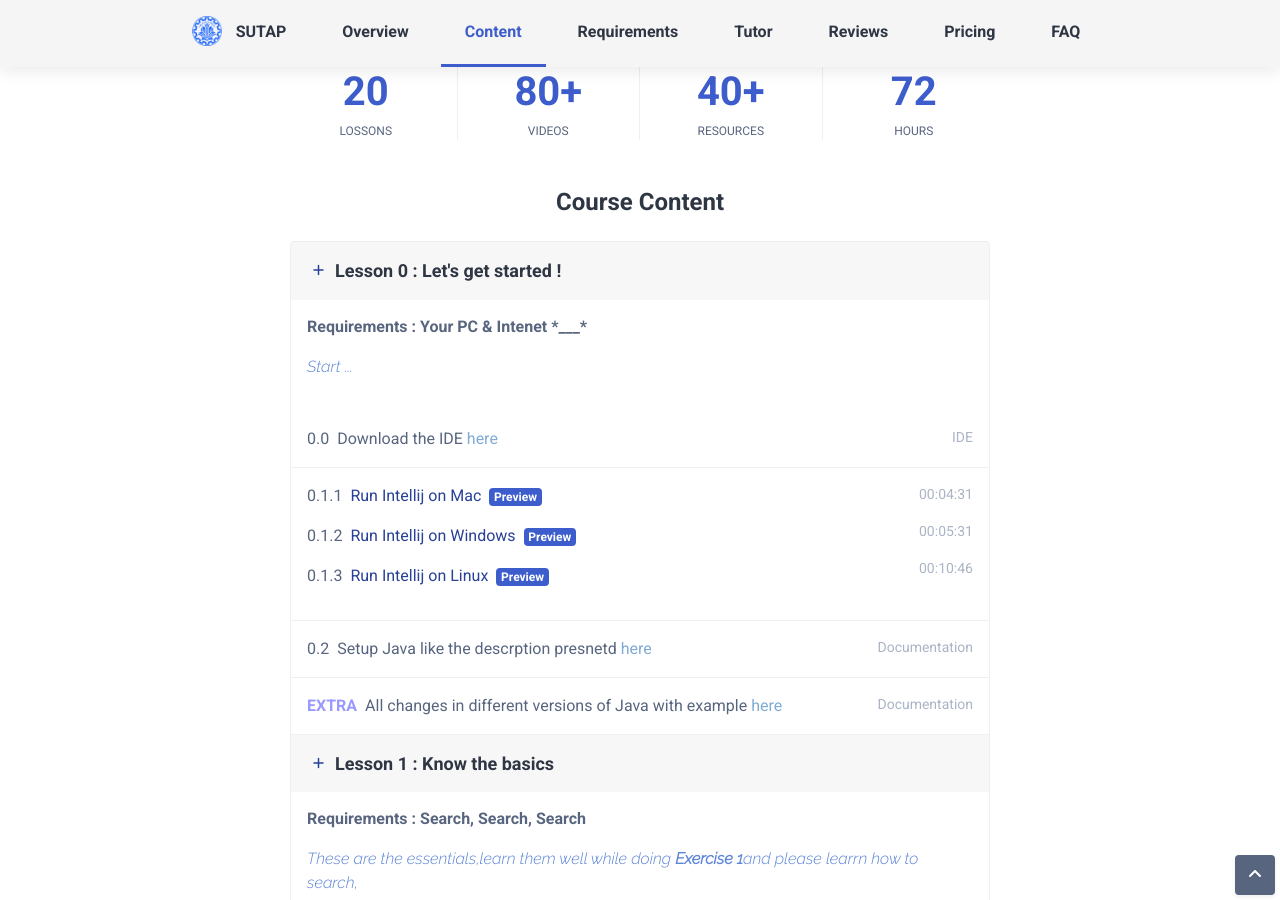
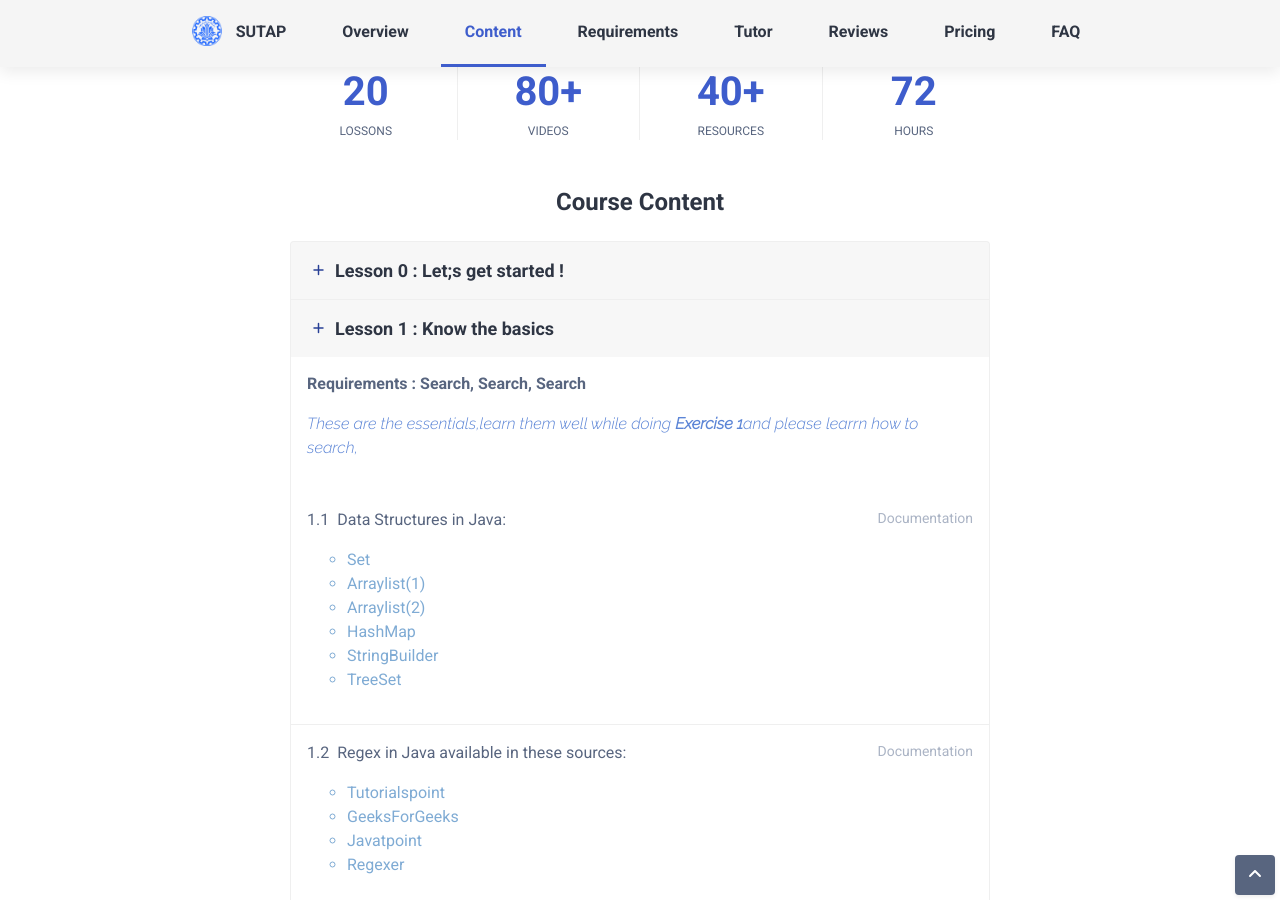
Before and after one commit to AdvProg2020/AdvProg2020.github.io, a Jekyll site: the page built from index.html, in a window 1280 px wide and 900 px high, scrolled down 1294 px. Built offline with Jekyll 4.4.1, drawn with Linux system fonts in a browser that asks for light colours; nearby versions of some CDN libraries; library files that are not in the unit come from our copies.

Commit message:
Check fix lesson 0

```diff
--- a/_layouts/single.html
+++ b/_layouts/single.html
@@ -222,16 +222,15 @@
 								<div class="module-header card-header" id="module-heading-0">
 									<h4 class="module-title mb-0">
 										<a class="card-toggle module-toggle" href="#module-0" data-toggle="collapse"
-											data-target="#module-0" aria-expanded="true" aria-controls="module-0">
+											data-target="#module-0" aria-expanded="true" aria-controls="module-6">
 											<i class="module-toggle-icon fas fa-plus mr-2"></i>
-											Lesson 0 : Let's get started !
+											Lesson 0 : Let;s get started !
 										</a>
 									</h4>
 								</div>
 								<!--//card-header-->
 
-								<div id="module-1" class="module-content collapse show"
-									aria-labelledby="module-heading-1">
+								<div id="module-0" class="module-content collapse" aria-labelledby="module-heading-0">
 									<div class="card-body p-0">
 										<div class="module-intro p-3">
 											<p>
@@ -317,7 +316,7 @@
 								</div>
 								<!--//module-content-->
 							</div>
-							<!--//Lesson 0-->
+							<!--//Lesson0-->
 
 							<div class="module-item card">
 								<div class="module-header card-header" id="module-heading-1">
```
